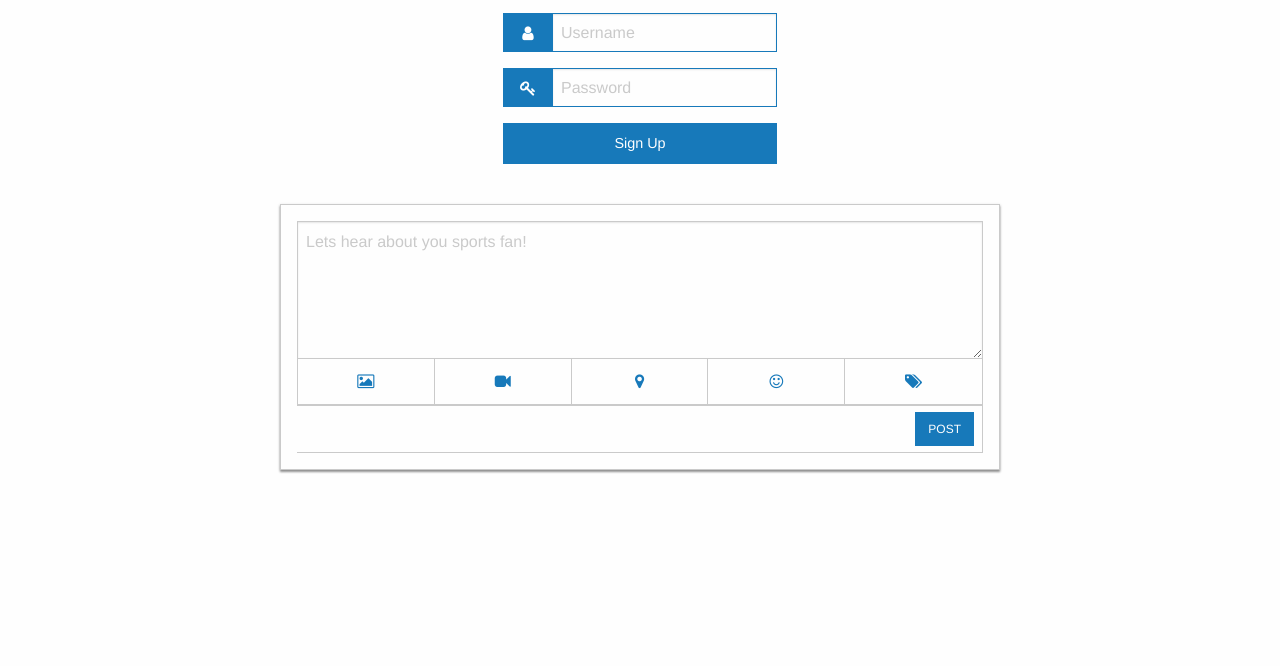
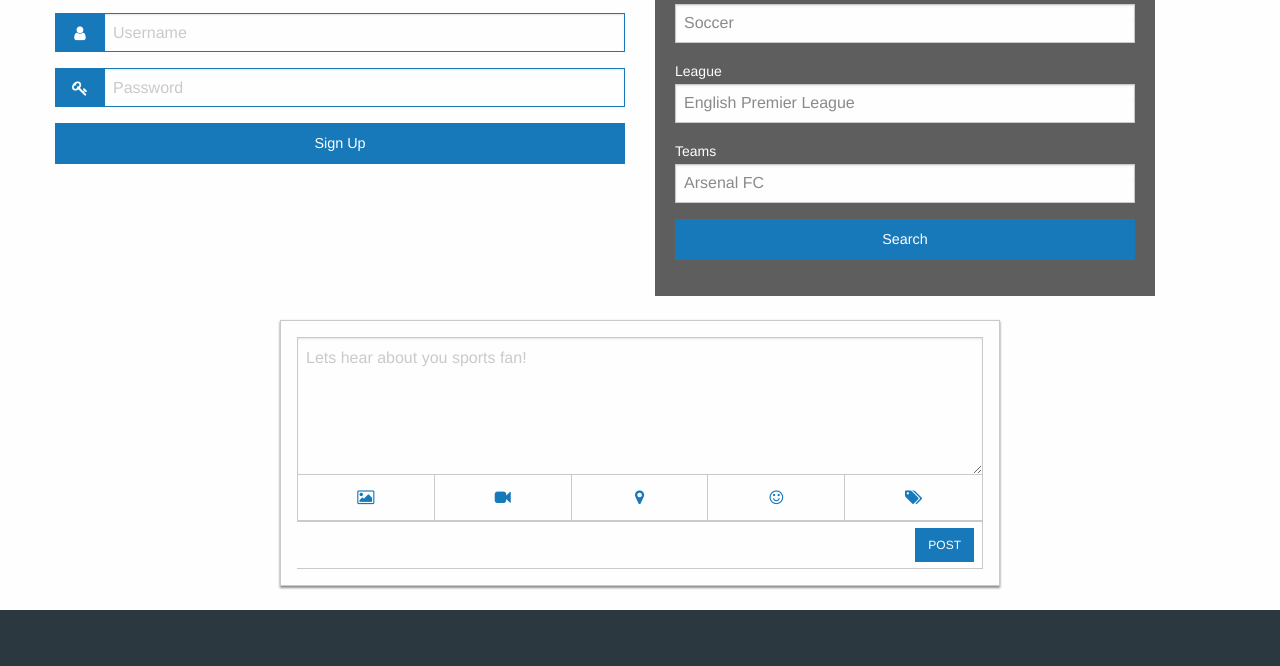
Before and after one commit to daveyrojo/just-your-teams, a website: page public/create-acc.html in a window 1280 px wide. Shown: the part 165-831 px from the top of the page. Before the commit the page ends 800 px from the top, so only its background shows below. Drawn offline with nearby package versions, Linux system fonts and the light colour scheme.

Commit message:
create-acc page restructured

```diff
--- a/public/assets/css/create-acc-style.css
+++ b/public/assets/css/create-acc-style.css
@@ -1,3 +1,4 @@
+/* Navigation */
 .topbar-responsive {
   background: #2c3840;
   padding: 1rem 1.5rem;
@@ -126,6 +127,7 @@
   }
 }
 
+/* Signup form */
 form .form-icons {
   text-align: center;
 }
@@ -148,13 +150,49 @@ form .form-icons .fa {
   width: 1rem;
 }
 
+/* Choose team form */
+.translucent-form-overlay {
+  max-width: 500px;
+  width: 100%;
+  background-color: rgba(54, 54, 54, 0.8);
+  padding: 20px;
+  color: #fefefe;
+}
 
+.translucent-form-overlay .columns.row {
+  display: block;
+}
+
+.translucent-form-overlay h3,
+.translucent-form-overlay label {
+  color: #fefefe;
+}
+
+.translucent-form-overlay input,
+.translucent-form-overlay select {
+  color: #8a8a8a;
+}
+
+.translucent-form-overlay input::-webkit-input-placeholder {
+  color: #8a8a8a;
+}
+
+.translucent-form-overlay input:-ms-input-placeholder {
+  color: #8a8a8a;
+}
+
+.translucent-form-overlay input::placeholder {
+  color: #8a8a8a;
+}
+
+/* Initial about me */
 .status-update-input-box {
   background-color: #fefefe;
   padding: 1rem;
   width: 60%;
   border: 1px solid #cacaca;
-  box-shadow: 0 0.0625rem 0.1875rem rgba(0, 0, 0, 0.18), 0 0.125rem 2px rgba(0, 0, 0, 0.36);
+  box-shadow: 0 0.0625rem 0.1875rem rgba(0, 0, 0, 0.18),
+    0 0.125rem 2px rgba(0, 0, 0, 0.36);
 }
 
 .status-update-input-box .input-box-container textarea {
@@ -166,7 +204,8 @@ form .form-icons .fa {
   box-shadow: none;
 }
 
-.status-update-input-box .input-box-container textarea, .status-update-input-box .input-box-container textarea:focus {
+.status-update-input-box .input-box-container textarea,
+.status-update-input-box .input-box-container textarea:focus {
   border-bottom: none;
 }
 
@@ -193,16 +232,28 @@ form .form-icons .fa {
   padding-bottom: 0.675rem;
 }
 
-.status-update-input-box .user-action-container .user-action-box .action-area:last-of-type {
+.status-update-input-box
+  .user-action-container
+  .user-action-box
+  .action-area:last-of-type {
   border-right: none;
 }
 
-.status-update-input-box .user-action-container .user-action-box .action-area .action-anchor.has-tip {
+.status-update-input-box
+  .user-action-container
+  .user-action-box
+  .action-area
+  .action-anchor.has-tip {
   border-bottom: none;
   cursor: pointer;
 }
 
-.status-update-input-box .user-action-container .user-action-box .action-area .action-anchor .fa {
+.status-update-input-box
+  .user-action-container
+  .user-action-box
+  .action-area
+  .action-anchor
+  .fa {
   color: #1779ba;
 }
 
@@ -213,16 +264,16 @@ form .form-icons .fa {
   display: -ms-flexbox;
   display: flex;
   -webkit-justify-content: flex-end;
-      -ms-flex-pack: end;
-          justify-content: flex-end;
+  -ms-flex-pack: end;
+  justify-content: flex-end;
 }
 
 @media screen and (max-width: 39.9375em) {
   .status-update-input-box .user-action-container .user-submit-box {
     border-top: none;
     -webkit-justify-content: center;
-        -ms-flex-pack: center;
-            justify-content: center;
+    -ms-flex-pack: center;
+    justify-content: center;
   }
 }
 
@@ -246,3 +297,35 @@ form .form-icons .fa {
     margin-bottom: 0.25rem;
   }
 }
+
+/* Footer */
+.social-footer {
+  padding: 1rem;
+  background: #2c3840;
+  position: relative;
+  bottom: 0;
+  width: 100%;
+  display: -webkit-flex;
+  display: -ms-flexbox;
+  display: flex;
+  -webkit-align-items: center;
+  -ms-flex-align: center;
+  align-items: center;
+  -webkit-justify-content: space-between;
+  -ms-flex-pack: justify;
+  justify-content: space-between;
+}
+
+.social-footer .social-footer-icons li:last-of-type {
+  margin-right: 0;
+}
+
+.social-footer .social-footer-icons .fa {
+  font-size: 1.3rem;
+  color: #fefefe;
+}
+
+.social-footer .social-footer-icons .fa:hover {
+  color: #4a4a4a;
+  transition: color 0.3s ease-in;
+}
--- a/public/create-acc.html
+++ b/public/create-acc.html
@@ -15,7 +15,7 @@
       href="https://cdnjs.cloudflare.com/ajax/libs/font-awesome/4.7.0/css/font-awesome.css"
       rel="stylesheet"
     />
-    <link rel="stylesheet" href="../assets/css/create-acc-style.css" />
+    <link rel="stylesheet" href="assets/css/create-acc-style.css" />
   </head>
 
   <body>
@@ -34,9 +34,10 @@
     </section>
     <br />
     <section>
-      <div class="grid-container align-center">
-        <div class="grid-x grid-margin-x align-center">
-          <form>
+      <div class="grid-container">
+        <div class="grid-x grid-margin-x" id="form-grid">
+          <div class="cell medium-6">
+            <form id="sign-up-form">
               <div class="form-icons">
                 <h4>Register for an account</h4>
                 <div class="input-group">
@@ -72,6 +73,82 @@
               </div>
               <button class="button expanded">Sign Up</button>
             </form>
+          </div>
+          <div class="cell medium-6">
+            <div class="translucent-form-overlay">
+              <form id="select-team-form">
+                <h3>Search for Teams</h3>
+                <div class="row columns"></div>
+                <div class="row columns">
+                  <label
+                    >Sport
+                    <select name="status" type="text">
+                      <option value="soccer">Soccer</option>
+                    </select>
+                  </label>
+                </div>
+                <div class="row columns">
+                  <label
+                    >League
+                    <select name="status" type="text">
+                      <option value="epl">English Premier League</option>
+                    </select>
+                  </label>
+                </div>
+                <div class="row columns">
+                  <label
+                    >Teams
+                    <select name="status" type="text">
+                      <option value="arsenal">Arsenal FC</option>
+                      <option value="aston-villa">Aston Villa FC</option>
+                      <option value="brighton">
+                        Brighton & Hove Albion FC
+                      </option>
+                      <option value="burnley">Burnley FC</option>
+                      <option value="chelsea">Chelsea FC</option>
+                      <option value="crystal-palace">Crystal Palace FC</option>
+                      <option value="everton">Everton FC</option>
+                      <option value="fulham">Fulham FC</option>
+                      <option value="leeds-united">Leeds United</option>
+                      <option value="leicester-city">Leicester City</option>
+                      <option value="liverpool">Liverpool FC</option>
+                      <option value="manchester-city">
+                        Manchester City FC
+                      </option>
+                      <option value="manchester-united">
+                        Manchester United FC
+                      </option>
+                      <option value="newcastle-united">
+                        Newcastle United FC
+                      </option>
+                      <option value="sheffield-united">
+                        Sheffield United FC
+                      </option>
+                      <option value="southampton">Southampton FC</option>
+                      <option value="tottenham-hotspur">
+                        Tottenham Hotspur
+                      </option>
+                      <option value="west-bromwich-albion">
+                        West Bromwich Albion
+                      </option>
+                      <option value="west-ham-united">
+                        West Ham United FC
+                      </option>
+                      <option value="wolverhampton-wanderers">
+                        Wolverhampton Wanderers
+                      </option>
+                    </select>
+                  </label>
+                </div>
+                <button
+                  type="button"
+                  class="primary button expanded search-button"
+                >
+                  Search
+                </button>
+              </form>
+            </div>
+          </div>
         </div>
       </div>
     </section>
@@ -178,6 +255,20 @@
         </div>
       </div>
     </section>
+    <br>
+    <footer class="social-footer">
+      <div class="social-footer-left">
+        <a href="#"><img class="logo" src=""></a>
+      </div>
+      <div class="social-footer-icons">
+        <ul class="menu simple">
+          <li><a href="https://www.facebook.com/"><i class="" aria-hidden="true"></i></a></li>
+          <li><a href="https://www.instagram.com/?hl=en"><i class="" aria-hidden="true"></i></a></li>
+          <li><a href="https://www.pinterest.com/"><i class="" aria-hidden="true"></i></a></li>
+          <li><a href="https://twitter.com/?lang=en"><i class="" aria-hidden="true"></i></a></li>
+        </ul>
+      </div>
+    </footer>
   </body>
   <script src="../assets/js/signup.js"></script>
 </html>
```
Also changed, not shown: public/landing.html (+2 -2 lines), public/team-search.html (+1 -1 lines), public/userpage.html (+1 -3 lines). Lines whose indentation alone changed are shown as unchanged.
